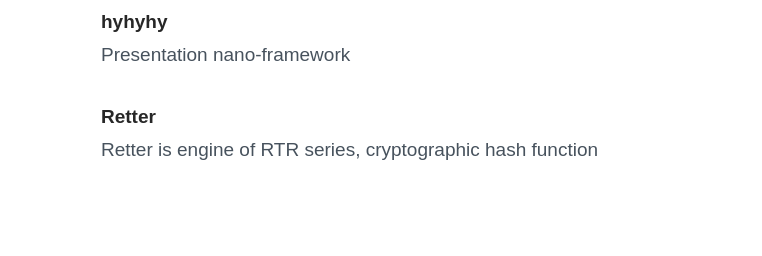
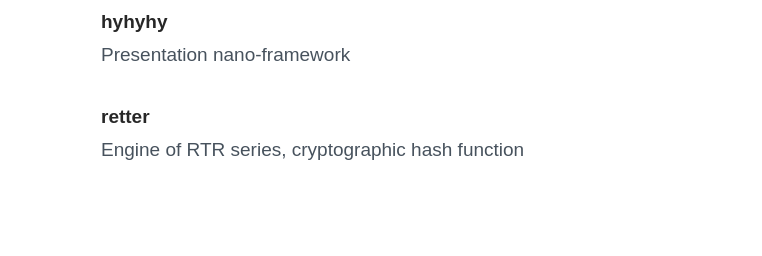
Before and after one commit to maciejczyzewski/maciejczyzewski.github.io, a Jekyll site: the page built from about.md, in a window 1280 px wide. Shown: the part 461-717 px from the top of the page, without its empty margins (259-1021 px from the left). Built offline with Jekyll 4.4.1, drawn with Linux system fonts in a browser that asks for light colours; Markdown is read by kramdown in place of the engine named in the settings; grey boxes are pictures that could not be loaded.

Commit message:
Update about.md

```diff
--- a/about.md
+++ b/about.md
@@ -16,8 +16,8 @@ layout: page
     <p>Presentation nano-framework</p>
 </article>
 <article>
-    <header><a href="https://github.com/MaciejCzyzewski/Retter">Retter</a></header>
-    <p>Retter is engine of RTR series, cryptographic hash function</p>
+    <header><a href="https://github.com/MaciejCzyzewski/retter">retter</a></header>
+    <p>Engine of RTR series, cryptographic hash function</p>
 </article>
 </main>
 
```
